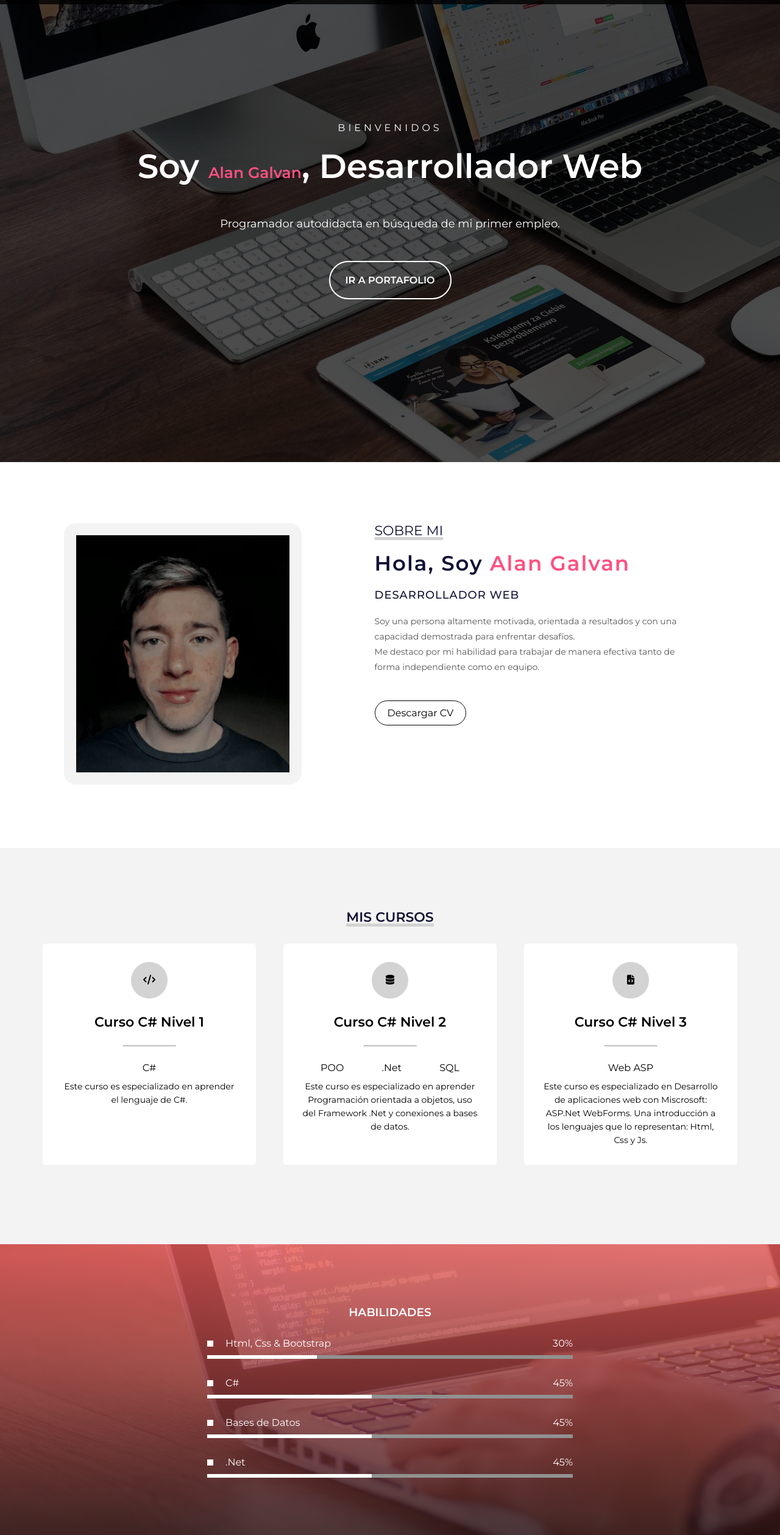
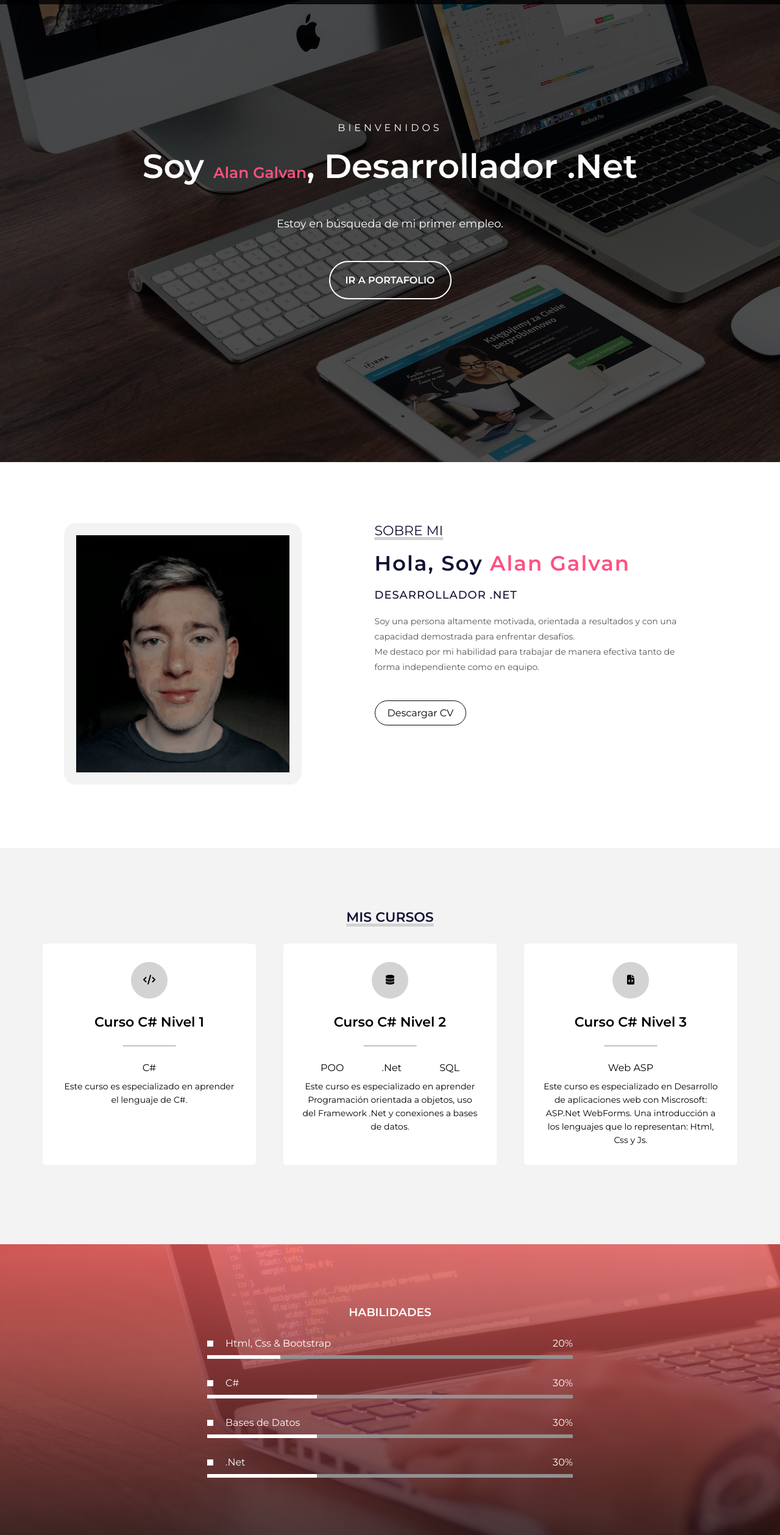
Before and after one commit to AlannGalvan/PortafolioV2, a plain HTML site: page index.html in a window 1280 px wide. Shown: the part 42-2560 px from the top of the page at 61% size. Drawn offline with Linux system fonts and the light colour scheme.

Commit message:
Modificando

```diff
--- a/estilo.css
+++ b/estilo.css
@@ -357,7 +357,7 @@
                 width: 0;
             }
             100% {
-                width: 30%;
+                width: 20%;
             }
         }
 
@@ -366,7 +366,7 @@
                 width: 0;
             }
             100% {
-                width: 45%;
+                width: 30%;
             }
         }
 
@@ -375,7 +375,7 @@
                 width: 0;
             }
             100% {
-                width: 45%;
+                width: 30%;
             }
         }
 
@@ -384,7 +384,7 @@
                 width: 0;
             }
             100% {
-                width: 45%;
+                width: 30%;
             }
         }
         /* *********************/
--- a/index.html
+++ b/index.html
@@ -42,8 +42,8 @@
             </header>
             <div class="presentacion">
                 <p class="bienvenida">Bienvenidos</p>
-                <h2>Soy <span>Alan Galvan</span>, Desarrollador Web</h2>
-                <p class="descripcion">Programador autodidacta en búsqueda de mi primer empleo.</p>
+                <h2>Soy <span>Alan Galvan</span>, Desarrollador .Net</h2>
+                <p class="descripcion">Estoy en búsqueda de mi primer empleo.</p>
                 <a href="#portfolio">Ir a Portafolio</a>
             </div>
         </div>
@@ -57,14 +57,14 @@
         <div class="sobremi">
             <p class="titulo-seccion">Sobre Mi</p>
             <h2>Hola, Soy <span>Alan Galvan</span> </h2>
-            <h3>Desarrollador Web</h3>
+            <h3>Desarrollador .Net</h3>
             <p> Soy una persona altamente motivada, orientada a resultados y
                 con una capacidad demostrada para enfrentar desafíos.<br>
                 Me destaco por mi habilidad para trabajar de manera
                 efectiva tanto de forma independiente como en equipo.
                 </p>
 
-            <a href="img/Alan-Desarrollador.pdf" target="_blank">Descargar CV</a>
+            <a href="img/AlanDeveloper.pdf" target="_blank">Descargar CV</a>
         </div>
     </section>
 
@@ -154,7 +154,7 @@
         <div class="skill">
             <div class="info">
                 <p> <span class="lista"> </span>Html, Css & Bootstrap</p>
-                <span class="porcentaje">30%</span>
+                <span class="porcentaje">20%</span>
             </div>
 
             <div class="barra">
@@ -164,7 +164,7 @@
         <div class="skill">
             <div class="info">
                 <p> <span class="lista"> </span>C#</p>
-                <span class="porcentaje">45%</span>
+                <span class="porcentaje">30%</span>
             </div>
 
             <div class="barra">
@@ -174,7 +174,7 @@
         <div class="skill">
             <div class="info">
                 <p> <span class="lista"> </span>Bases de Datos</p>
-                <span class="porcentaje">45%</span>
+                <span class="porcentaje">30%</span>
             </div>
 
             <div class="barra">
@@ -184,7 +184,7 @@
         <div class="skill">
             <div class="info">
                 <p> <span class="lista"> </span>.Net</p>
-                <span class="porcentaje">45%</span>
+                <span class="porcentaje">30%</span>
             </div>
 
             <div class="barra">
```
Also changed, not shown: 2 other files.
